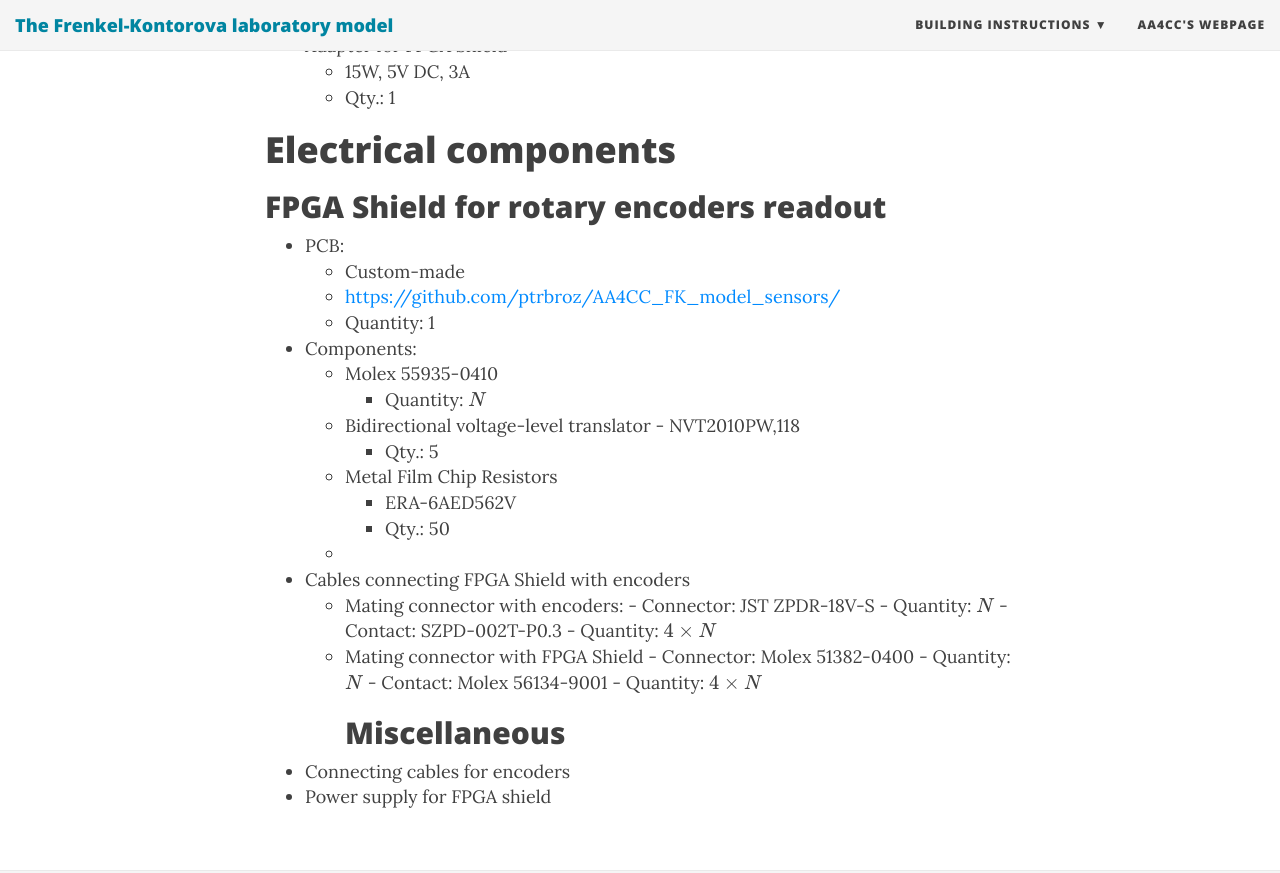
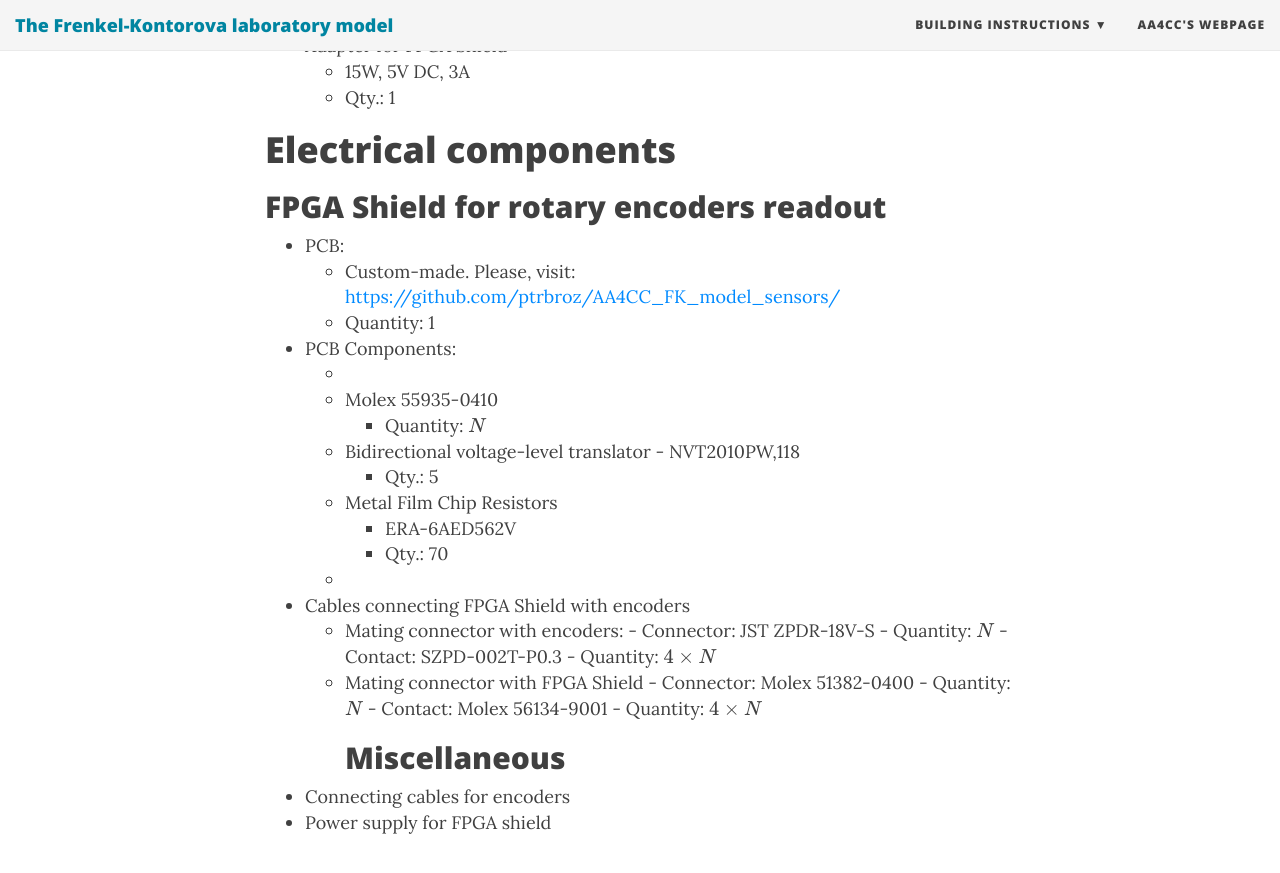
Before and after one commit to aa4cc/The-Frenkel-Kontorova-laboratory-model, a Jekyll site: the page built from docs/bill-of-materials.md, in a window 1280 px wide and 900 px high, scrolled down 1921 px. Shown: the top 873 px of the window. Built offline with Jekyll 4.4.1, drawn with Linux system fonts in a browser that asks for light colours; nearby versions of some CDN libraries; formulas are drawn with MathJax 3.

Commit message:
Website, adding additional content

```diff
--- a/docs/bill-of-materials.md
+++ b/docs/bill-of-materials.md
@@ -78,11 +78,11 @@ The bill of materials is for $N$ (25) pendulum segments and 2 motors.
 
 ## FPGA Shield for rotary encoders readout
 - PCB:
-	- Custom-made
-	- <https://github.com/ptrbroz/AA4CC_FK_model_sensors/>
+	- Custom-made. Please, visit: <https://github.com/ptrbroz/AA4CC_FK_model_sensors/>
 	- Quantity: 1
 
-- Components:
+- PCB Components:
+    -
     - Molex 55935-0410
         - Quantity: $N$
 	- Bidirectional voltage-level translator
@@ -90,7 +90,7 @@ The bill of materials is for $N$ (25) pendulum segments and 2 motors.
 		- Qty.: 5
     - Metal Film Chip Resistors
         - ERA-6AED562V
-        - Qty.: 50
+        - Qty.: 70
     -
 - Cables connecting FPGA Shield with encoders
 	- Mating connector with encoders:
```
Also changed, not shown: docs/building-instructions-HW.md (+1 -0 lines), docs/img/FK_module_V2.png (added), docs/img/encoder_cable_final.jpg, docs/img/ipe_pendulum_segment.png (added), 1 other file.
